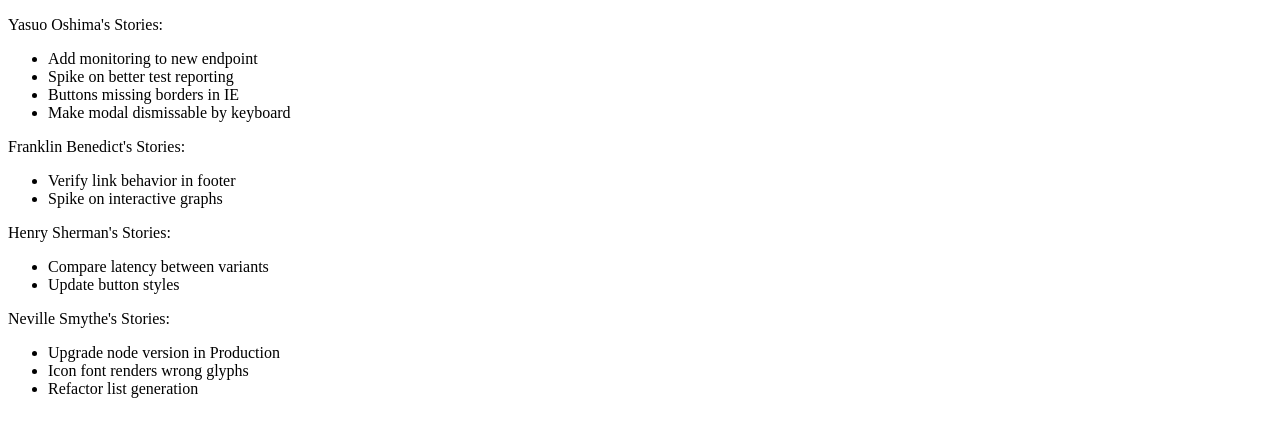
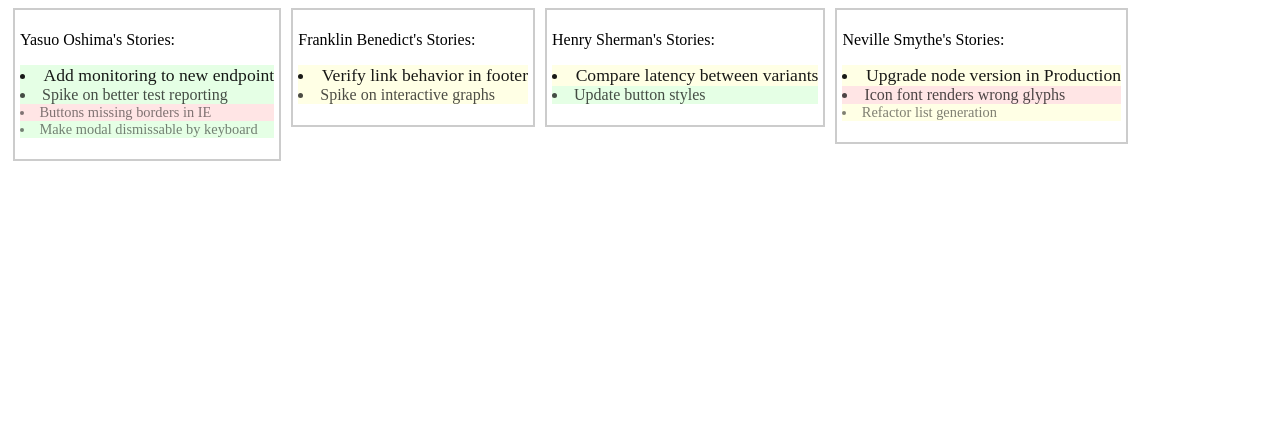
Before and after one commit to banterability/fulcrum, a plain HTML site: page index.html in a window 1280 px wide. Drawn offline with Linux system fonts and the light colour scheme.

Commit message:
First pass at styling
- Story type indicated by background color
- Story size/weight decreases with personal priority
- Lists render side by side

```diff
--- a/index.html
+++ b/index.html
@@ -2,7 +2,26 @@
 <html lang="en">
 <head>
   <style>
-
+    *, *:before, *:after {
+      -moz-box-sizing: border-box; -webkit-box-sizing: border-box; box-sizing: border-box;
+     }
+    .bug{background-color: rgba(255, 0, 0, 0.1);}
+    .feature{background-color: rgba(0, 255, 0, 0.1);}
+    .chore{background-color: rgba(255, 255, 0, 0.1);}
+    .story-list{
+      display: inline-block;
+      vertical-align: top;
+      border: 2px solid rgba(0,0,0,0.2);
+      margin: 0 5px;
+      padding: 5px;
+    }
+    ul{
+      padding-left: 0;
+      list-style-position: inside;
+    }
+    li:nth-child(1){font-size:1.1em;color:rgba(0,0,0,0.9);}
+    li:nth-child(2){font-size:1.0em;color:rgba(0,0,0,0.7);}
+    li{font-size:0.9em; color:rgba(0,0,0,0.5);}
   </style>
 </head>
 <body>
```
